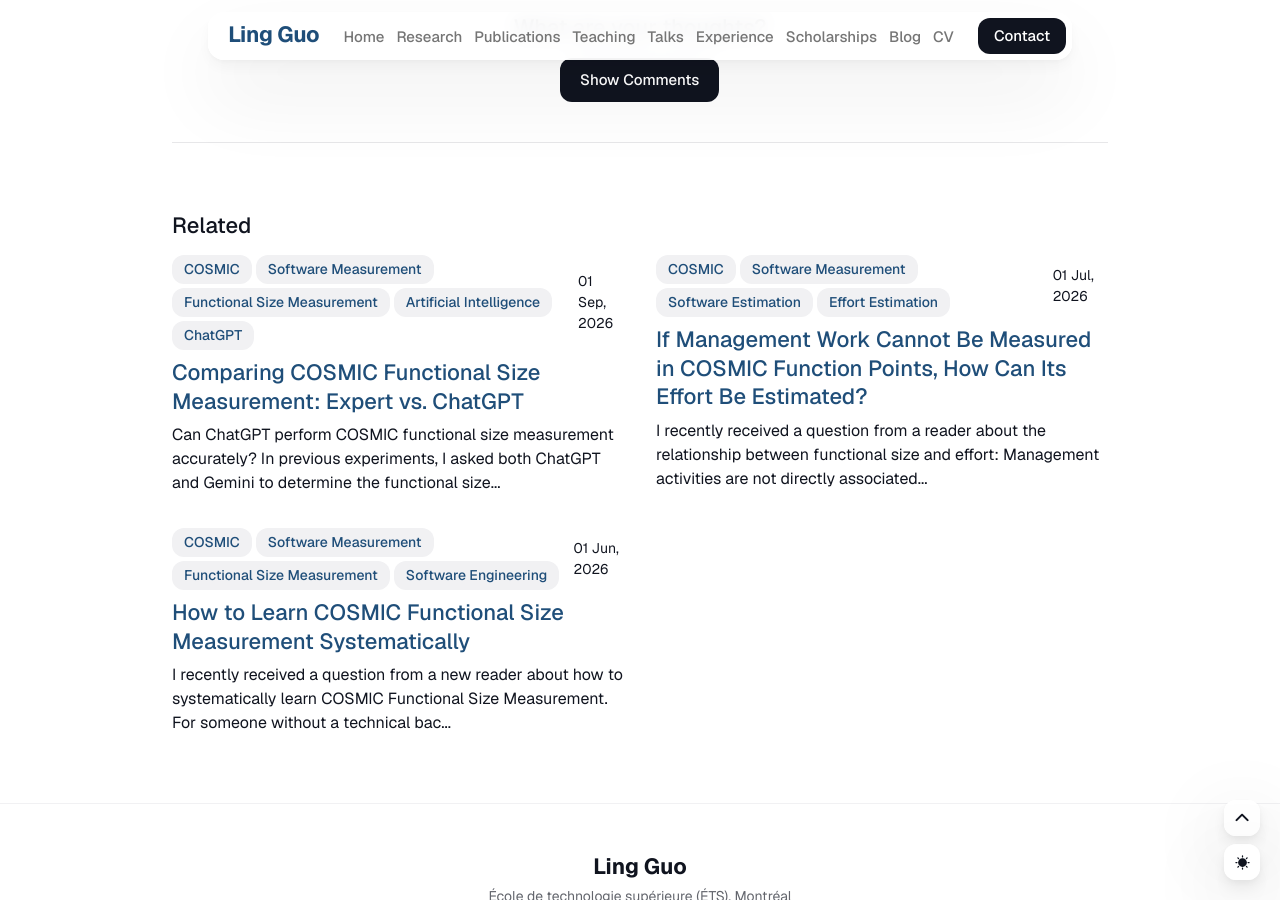
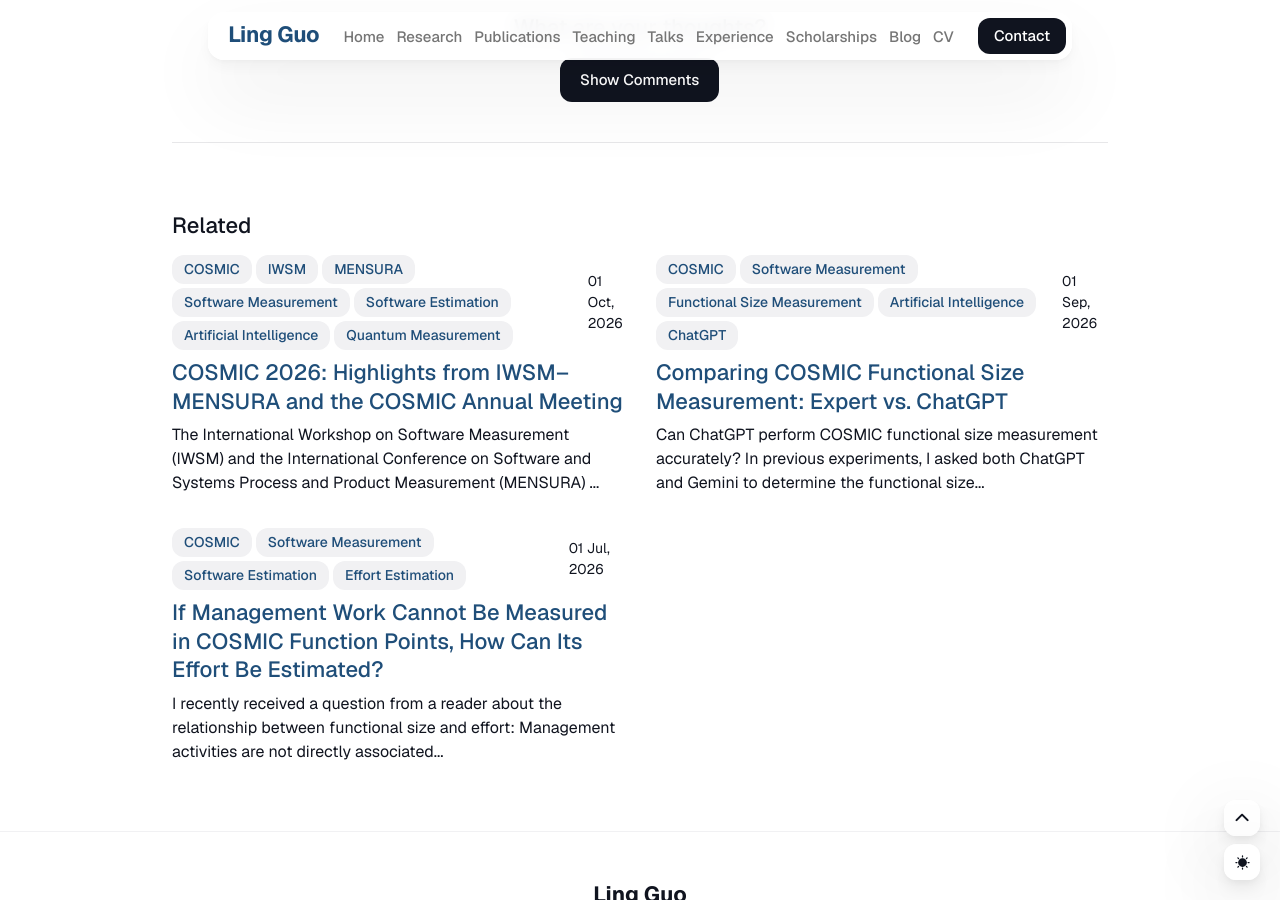
Before and after one commit to lingguo-research/lingguo-tarne, a Jekyll site: the page built from _posts/2026-08-01-triggering-events-functional-users-functional-processes-cosmic.md, in a window 1280 px wide and 900 px high, scrolled down 2822 px. Built offline with Jekyll 4.4.1, drawn with Linux system fonts in a browser that asks for light colours; nearby versions of some CDN libraries; some of the changed lines change nothing that is shown.

Commit message:
Update 2026-10-01-cosmic-2026-annual-meeting.md

```diff
--- a/_posts/2026-10-01-cosmic-2026-annual-meeting.md
+++ b/_posts/2026-10-01-cosmic-2026-annual-meeting.md
@@ -1,7 +1,6 @@
-
 ---
 title: "COSMIC 2026: Highlights from IWSM–MENSURA and the COSMIC Annual Meeting"
-date: 2026-10-21
+date: 2026-10-01
 categories:
   - Software Measurement
   - COSMIC
@@ -12,6 +11,7 @@ tags:
   - Software Measurement
   - Software Estimation
   - Artificial Intelligence
+  - Quantum Measurement
 ---
 
 The International Workshop on Software Measurement (IWSM) and the International Conference on Software and Systems Process and Product Measurement (MENSURA) bring together academic researchers and industry practitioners to exchange ideas, validate new approaches, and discuss practical improvements in software measurement.
```
